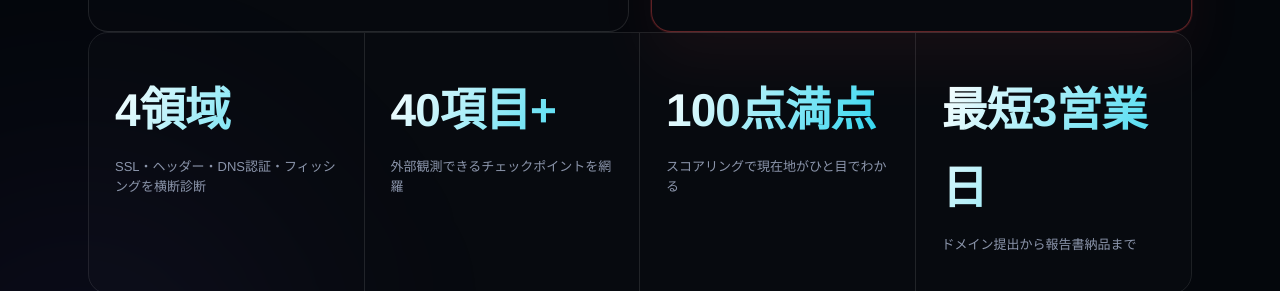
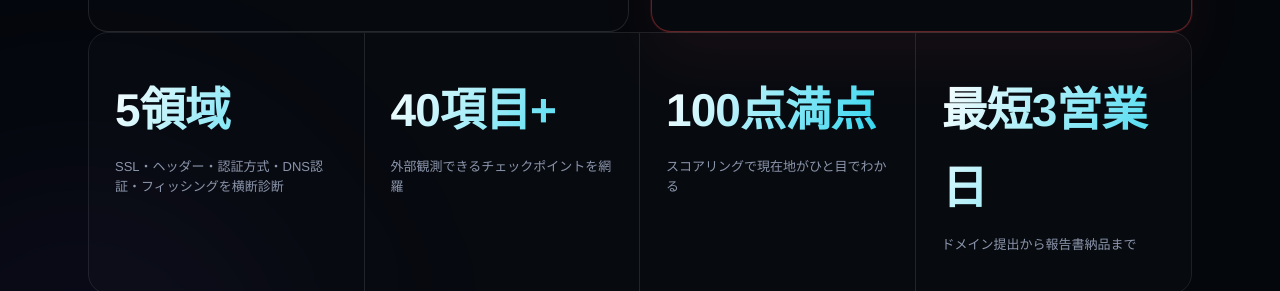
Before and after one commit to takestar2024-a11y/sentinel-audit, a plain HTML site: page public/index.html in a window 1280 px wide. Shown: the part 1463-1754 px from the top of the page. Drawn offline with Linux system fonts and the light colour scheme.

Commit message:
統計バンドの「4領域」表記漏れを修正（5領域・認証方式を追記）
Co-Authored-By: Claude Sonnet 5 <noreply@anthropic.com>

```diff
--- a/public/index.html
+++ b/public/index.html
@@ -209,7 +209,7 @@ footer .disc{max-width:70ch;margin:14px auto 0;font-size:12px;opacity:.7;line-he
 <!-- STATS -->
 <section class="wrap">
   <div class="stats reveal">
-    <div class="stat"><div class="num" data-to="4" data-suf="領域">0</div><div class="lab">SSL・ヘッダー・DNS認証・フィッシングを横断診断</div></div>
+    <div class="stat"><div class="num" data-to="5" data-suf="領域">0</div><div class="lab">SSL・ヘッダー・認証方式・DNS認証・フィッシングを横断診断</div></div>
     <div class="stat"><div class="num" data-to="40" data-suf="項目+">0</div><div class="lab">外部観測できるチェックポイントを網羅</div></div>
     <div class="stat"><div class="num" data-to="100" data-suf="点満点">0</div><div class="lab">スコアリングで現在地がひと目でわかる</div></div>
     <div class="stat"><div class="num" data-pre="最短" data-to="3" data-suf="営業日">0</div><div class="lab">ドメイン提出から報告書納品まで</div></div>
```
